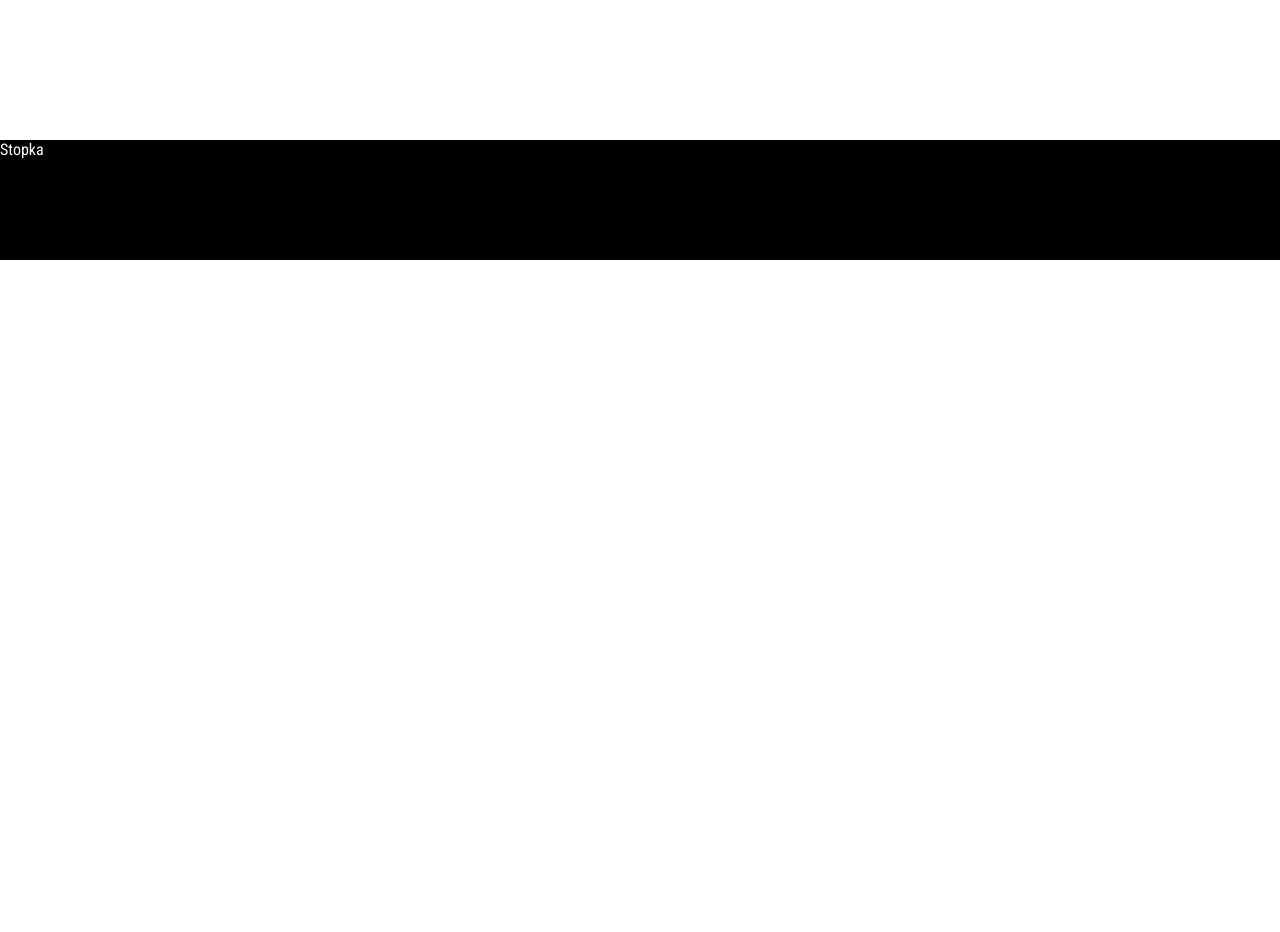
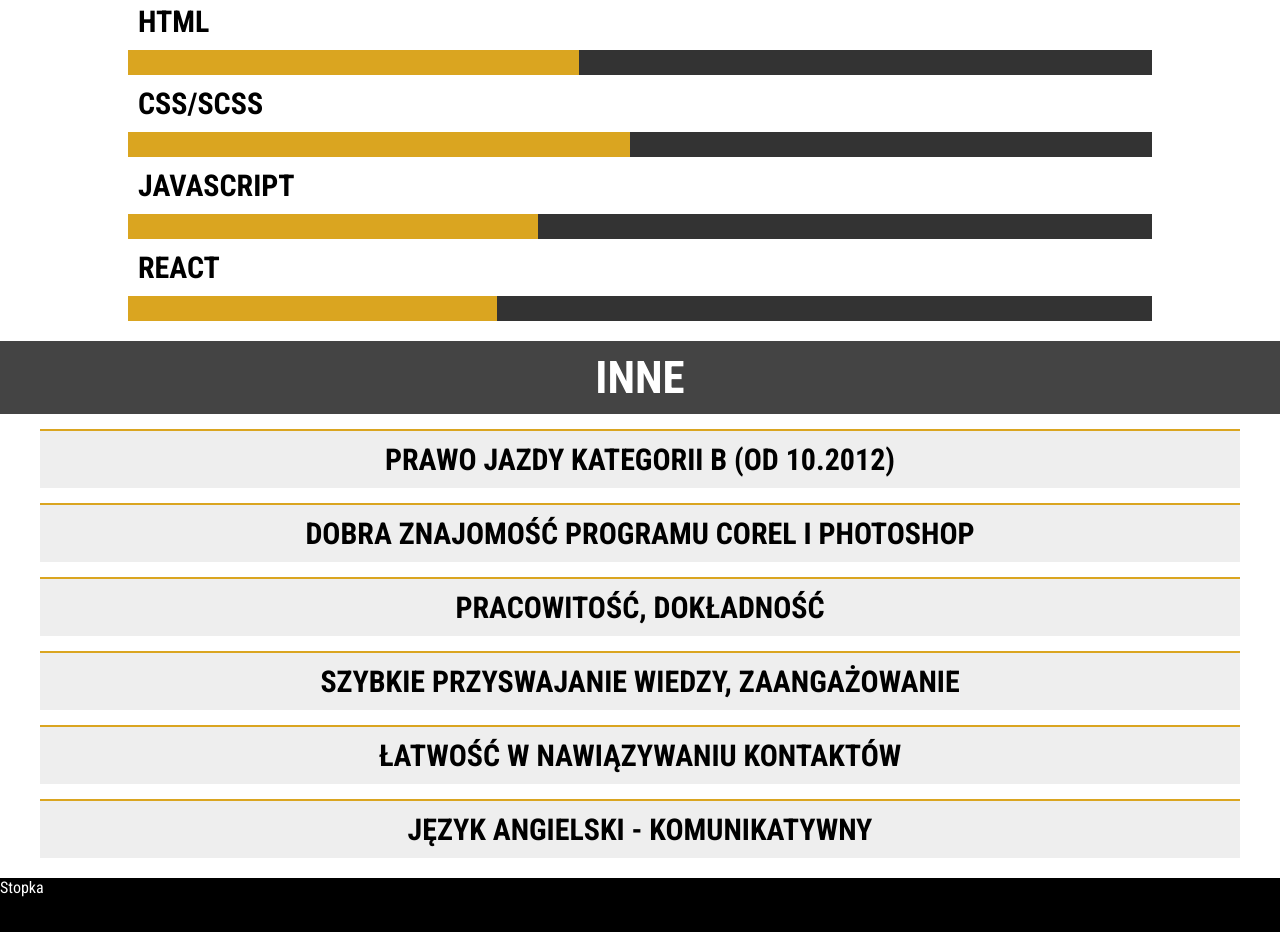
Before and after one commit to mkphercog/mywebsite, a React (Create React App) app: page /skills in a window 1280 px wide. Shown: the part 620-1552 px from the top of the page. Before the commit the page ends 880 px from the top, so only its background shows below. Built offline with nearby package versions, Linux system fonts and the light colour scheme.

Commit message:
create skills page

```diff
--- a/src/js/pages/Skills.js
+++ b/src/js/pages/Skills.js
@@ -1,9 +1,63 @@
 import React from "react";
+import "../../styles/Skills.scss";
+
+const programing = [
+  {
+    name: "HTML",
+    progress: 44
+  },
+  {
+    name: "CSS/SCSS",
+    progress: 49
+  },
+  {
+    name: "JavaScript",
+    progress: 40
+  },
+  {
+    name: "React",
+    progress: 36
+  }
+];
 
 const Skills = () => {
+  const skillsArr = programing.map(item => (
+    <div key={item.name}>
+      <h3 className="skills__name">{item.name}</h3>
+      <div className="skills__bar">
+        <div
+          style={{
+            width: `${item.progress}%`,
+            height: "100%",
+            backgroundColor: "goldenrod"
+          }}
+        ></div>
+      </div>
+    </div>
+  ));
   return (
-    <div>
-      <p>Umiejętności</p>
+    <div className="skills">
+      <h1 className="skills__title">Programowanie</h1>
+      {skillsArr}
+      <h1 className="skills__title">Inne</h1>
+      <h3 className="skills__name skills__name--alone">
+        Prawo jazdy kategorii B (od 10.2012)
+      </h3>
+      <h3 className="skills__name skills__name--alone">
+        Dobra znajomość programu Corel i Photoshop
+      </h3>
+      <h3 className="skills__name skills__name--alone">
+        Pracowitość, dokładność
+      </h3>
+      <h3 className="skills__name skills__name--alone">
+        Szybkie przyswajanie wiedzy, zaangażowanie
+      </h3>
+      <h3 className="skills__name skills__name--alone">
+        Łatwość w nawiązywaniu kontaktów
+      </h3>
+      <h3 className="skills__name skills__name--alone">
+        Język angielski - komunikatywny
+      </h3>
     </div>
   );
 };
--- /dev/null
+++ b/src/styles/Skills.scss
@@ -0,0 +1,74 @@
+.skills {
+  margin: 20px 0;
+  animation: showSkills 1s 0.3s linear both;
+
+  @keyframes showSkills {
+    from {
+      opacity: 0;
+    }
+    to {
+      opacity: 1;
+    }
+  }
+  .skills__title {
+    width: 100%;
+    margin-top: 20px;
+    padding: 10px 0;
+    text-transform: uppercase;
+    text-align: center;
+    font-size: 24px;
+    color: white;
+    background-color: #444;
+    @media (min-width: 768px) {
+      font-size: 32px;
+    }
+
+    @media (min-width: 1024px) {
+      font-size: 45px;
+    }
+  }
+
+  .skills__name {
+    padding: 6px 10px;
+    font-size: 18px;
+    text-align: justify;
+    line-height: 150%;
+    text-transform: uppercase;
+
+    @media (min-width: 411) {
+      font-size: 24px;
+    }
+
+    @media (min-width: 768px) {
+      margin-left: 10%;
+      font-size: 26px;
+    }
+
+    @media (min-width: 1024px) {
+      font-size: 30px;
+    }
+  }
+
+  .skills__name--alone {
+    margin: 10px;
+    border-top: 2px solid goldenrod;
+    background-color: #eee;
+    text-align: center;
+
+    @media (min-width: 768px) {
+      margin: 15px 40px;
+    }
+  }
+
+  .skills__bar {
+    width: 90%;
+    height: 15px;
+    margin: 0 auto;
+    background-color: #333;
+
+    @media (min-width: 768px) {
+      width: 80%;
+      height: 25px;
+    }
+  }
+}
```
